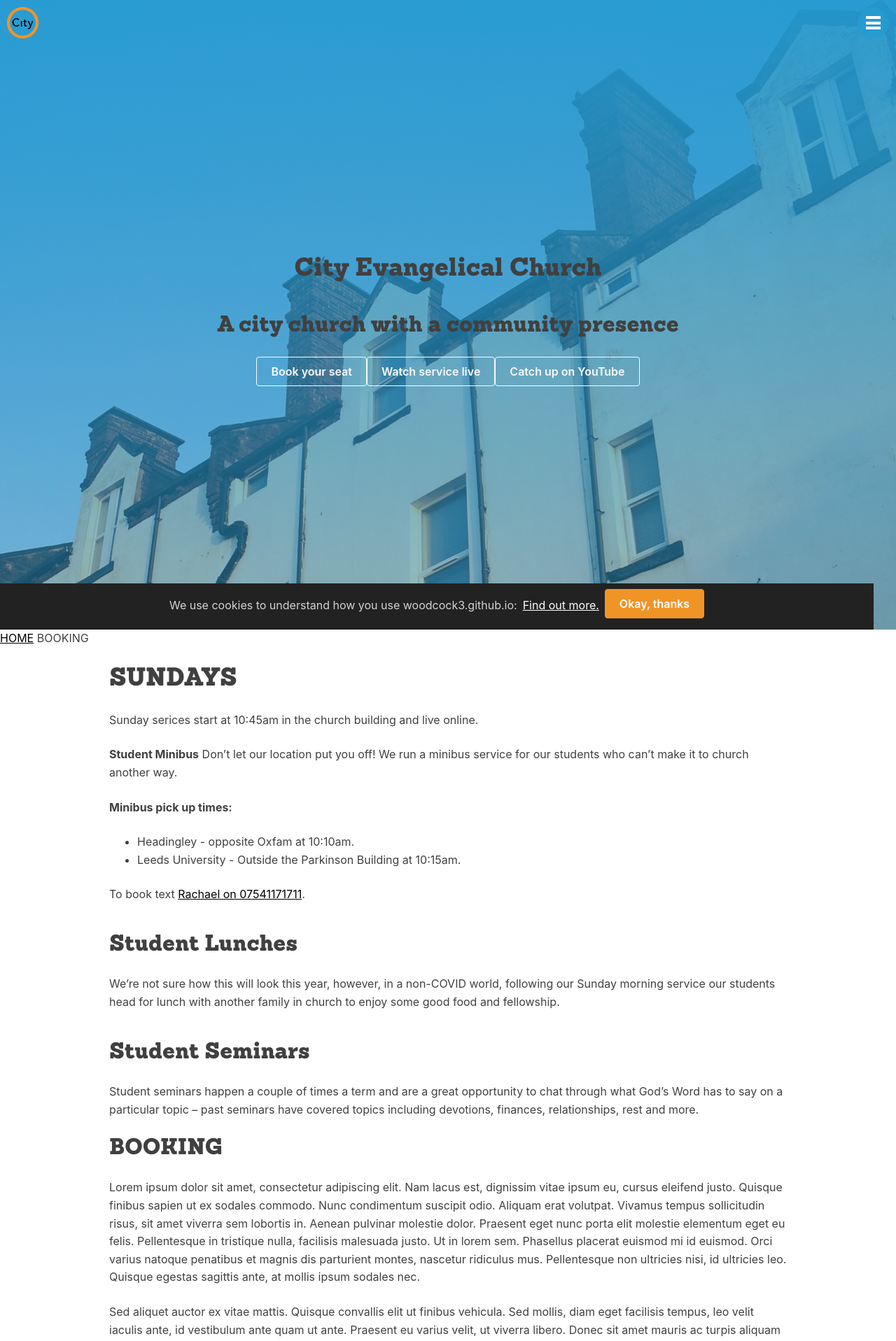
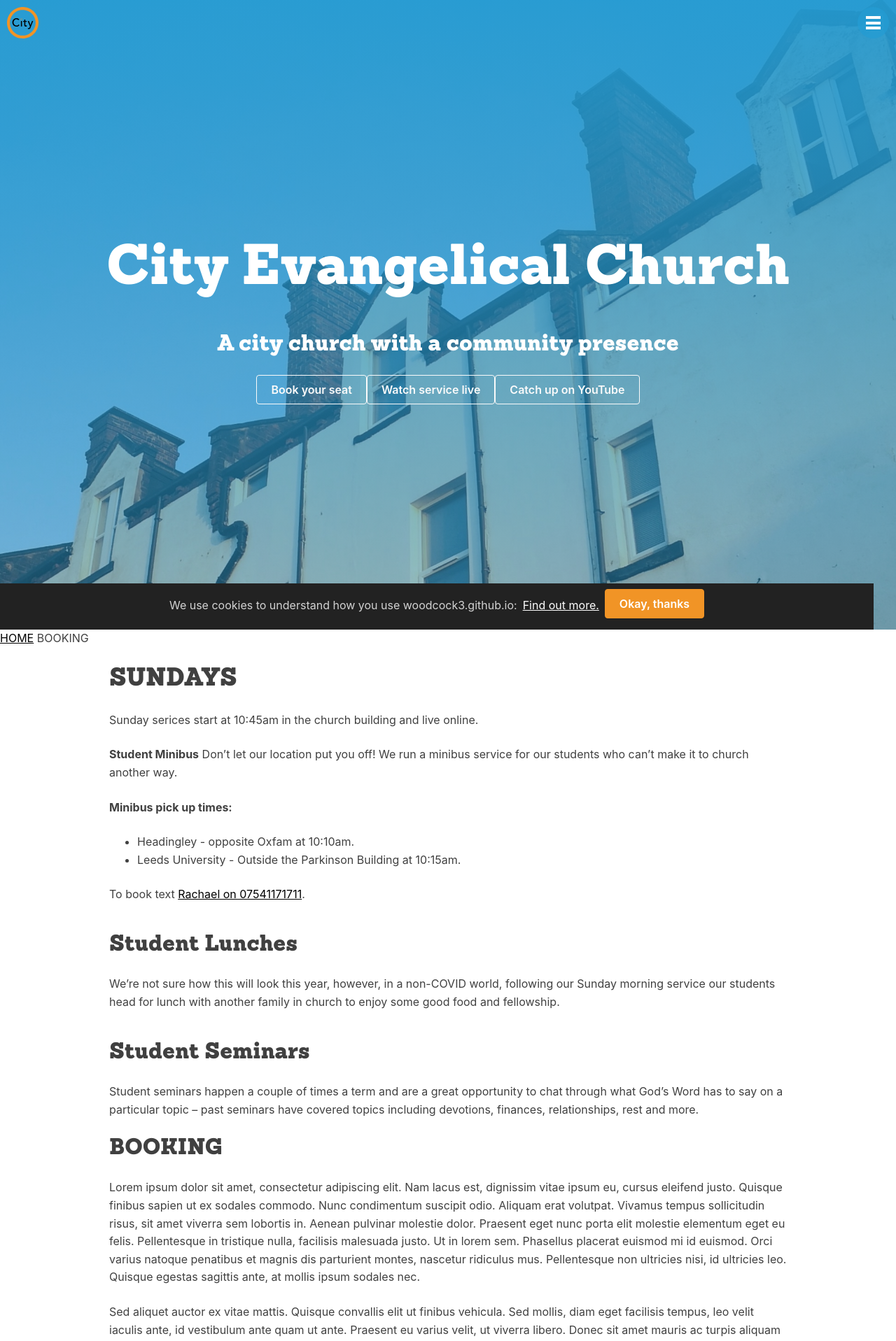
Before and after one commit to woodcox/city-jekyll, a Jekyll site: the page built from pages/_sunday/2021-01-03-booking.md, in a window 1280 px wide. Shown: the top 1917 px of the page at 70% size. Built offline with Jekyll 4.4.1, drawn with Linux system fonts in a browser that asks for light colours.

Commit message:
Update _hero.scss

```diff
--- a/_sass/layouts/_hero.scss
+++ b/_sass/layouts/_hero.scss
@@ -21,6 +21,18 @@
   background-position: center center;
   background-repeat: no-repeat;
   background-attachment: scroll;
+
+  .hero-text {
+    .hero-text-h1 {
+      font-size: 5em;
+      margin-bottom: 0.5em;
+      color: white;
+    }
+    .hero-text-h2 {
+      font-size: 2em;
+      color: white;
+    }
+  }
 }
 
 @media (max-width: 480px) {
```
